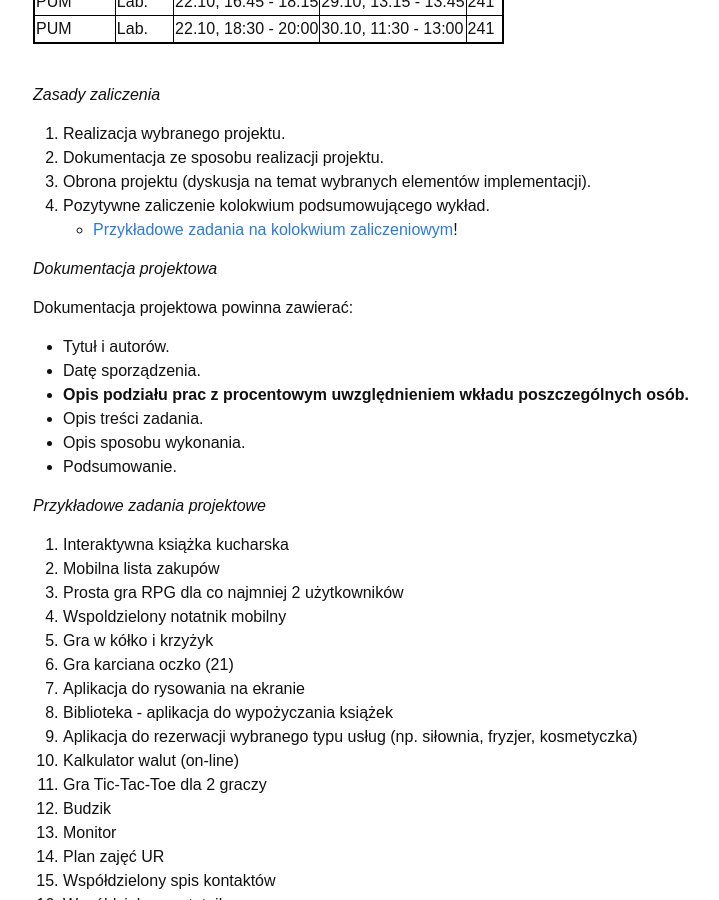
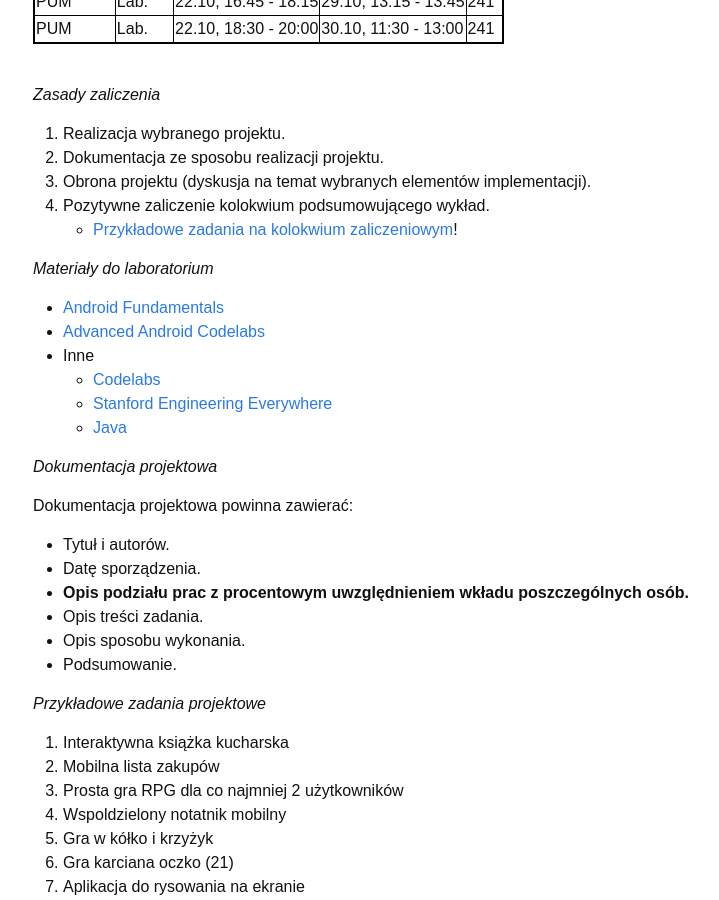
Before and after one commit to piotrlasek/piotrlasek.github.io, a Jekyll site: the page built from for-students/um.md, in a window 1280 px wide and 900 px high, scrolled down 342 px. Shown: the whole window, without its empty margins (237-956 px from the left). Built offline with Jekyll 4.4.1, drawn with Linux system fonts in a browser that asks for light colours.

Commit message:
some changes

```diff
--- a/for-students/um.md
+++ b/for-students/um.md
@@ -36,6 +36,15 @@ Na tej stronie znajdują się również informacje dotyczące przedmiotów:
 3. Obrona projektu (dyskusja na temat wybranych elementów implementacji).
 4. Pozytywne zaliczenie kolokwium podsumowującego wykład.
     * [Przykładowe zadania na kolokwium zaliczeniowym](iswddum-test.html.pdf)!
+
+## Materiały do laboratorium
+
+* [Android Fundamentals](https://codelabs.developers.google.com/codelabs/android-training-welcome/index.html)
+* [Advanced Android Codelabs](https://codelabs.developers.google.com/advanced-android-training/)
+* Inne
+  * [Codelabs](https://codelabs.developers.google.com/)
+  * [Stanford Engineering Everywhere](https://see.stanford.edu/Course/CS106A)
+  * [Java](https://www.youtube.com/watch?v=vi8LlwJaBJY&list=PL6nth5sRD25g_M_OgsMQgYIrESzzkGLME)
 
 ## Dokumentacja projektowa
 
```
Also changed, not shown: 3 other files.
